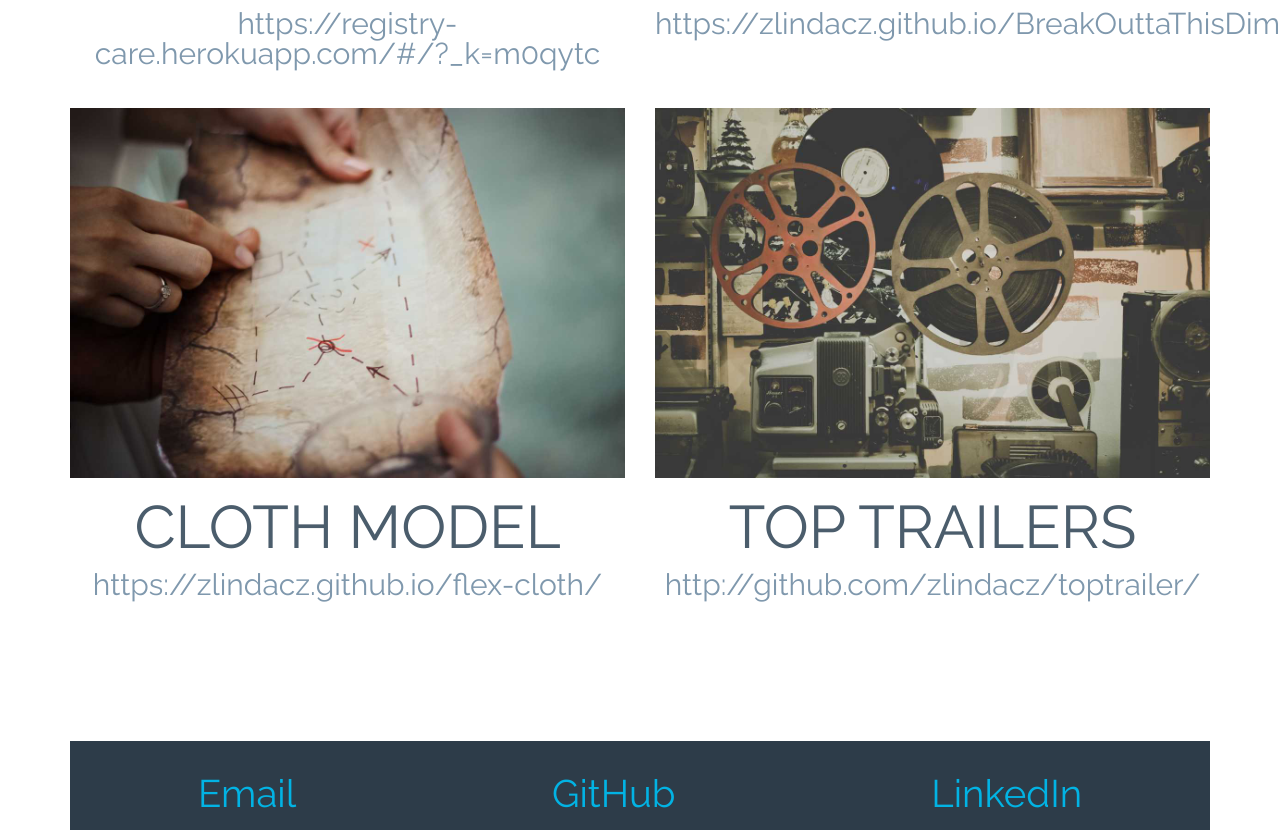
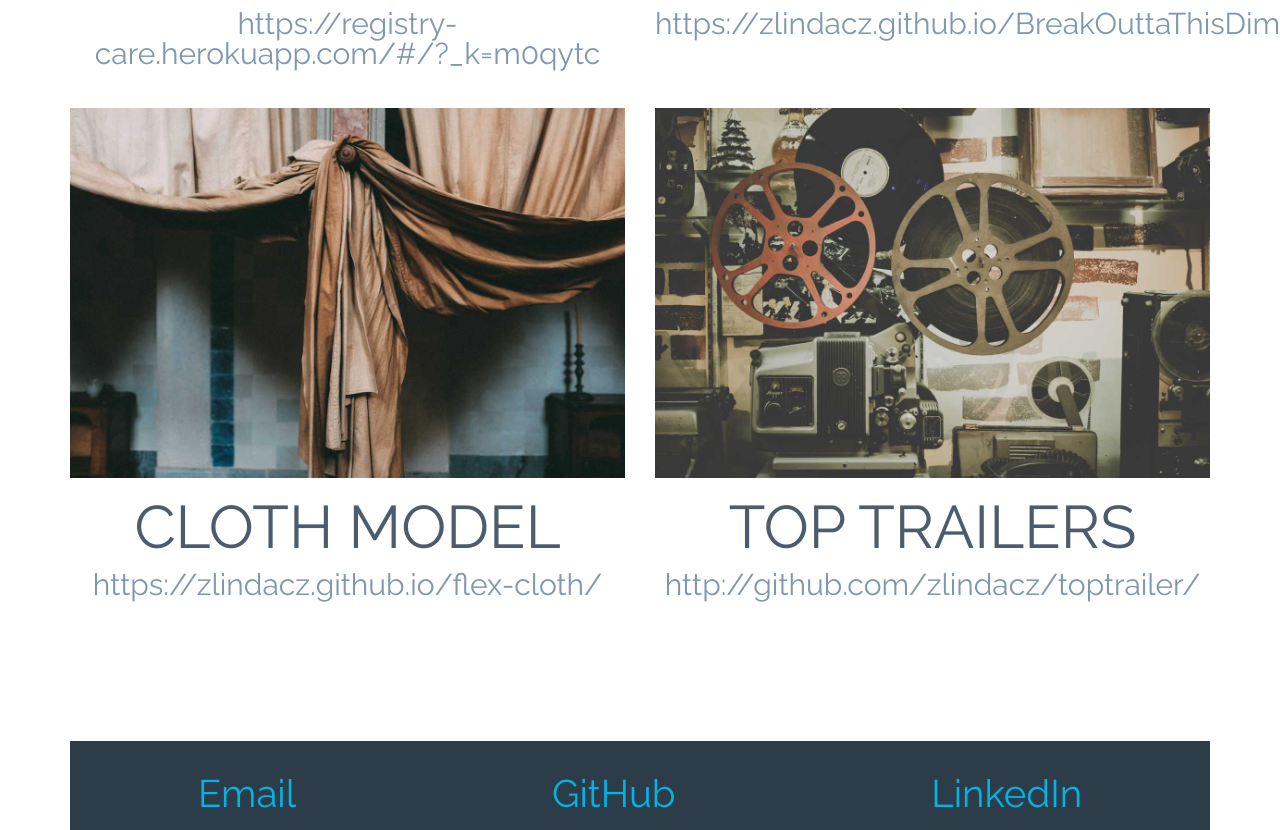
Before and after one commit to zlindacz/portfolio, a website: page index.html in a window 1280 px wide. Shown: the part 1492-2322 px from the top of the page. Drawn offline with nearby package versions, Linux system fonts and the light colour scheme.

Commit message:
add images directory

```diff
--- a/gulpfile.babel.js
+++ b/gulpfile.babel.js
@@ -27,5 +27,5 @@ gulp.task('default', () => {
         rename: {suffix: '-large'}
       }]
     }))
-    .pipe(gulp.dest('dist'));
+    .pipe(gulp.dest('assets/dist'));
 });
--- a/index.html
+++ b/index.html
@@ -91,11 +91,11 @@
         </div>
         <div class="row text-center">
           <div class="col-md-6">
-            <img src="assets/dist/map-small.jpg"
+            <img src="assets/dist/cloth-small.jpg"
                  alt="Photo of a treasure map"
                  class="app-img img-responsive"
-                 srcset="assets/dist/map-medium.jpg 600w,
-                         assets/dist/map-large.jpg 1200w"
+                 srcset="assets/dist/cloth-medium.jpg 600w,
+                         assets/dist/cloth-large.jpg 1200w"
                  sizes="(min-width: 992px) 50vw, 100vw">
             <h3 class="app-name text-uppercase">Cloth Model</h3>
             <p class="app-link">
```
Also changed, not shown: README.md, assets/dist/cloth-large.jpg (added), assets/dist/cloth-medium.jpg (added), assets/dist/cloth-small.jpg (added), 1 other file.
